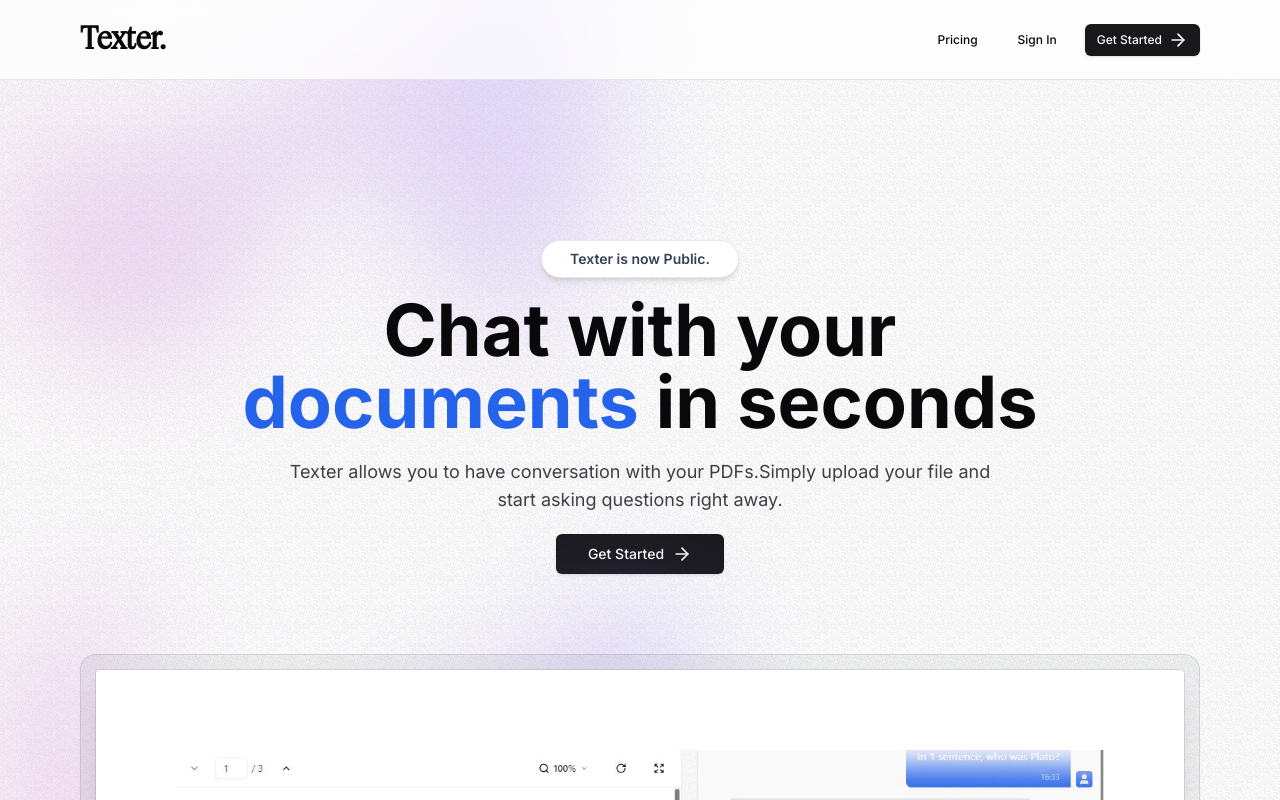
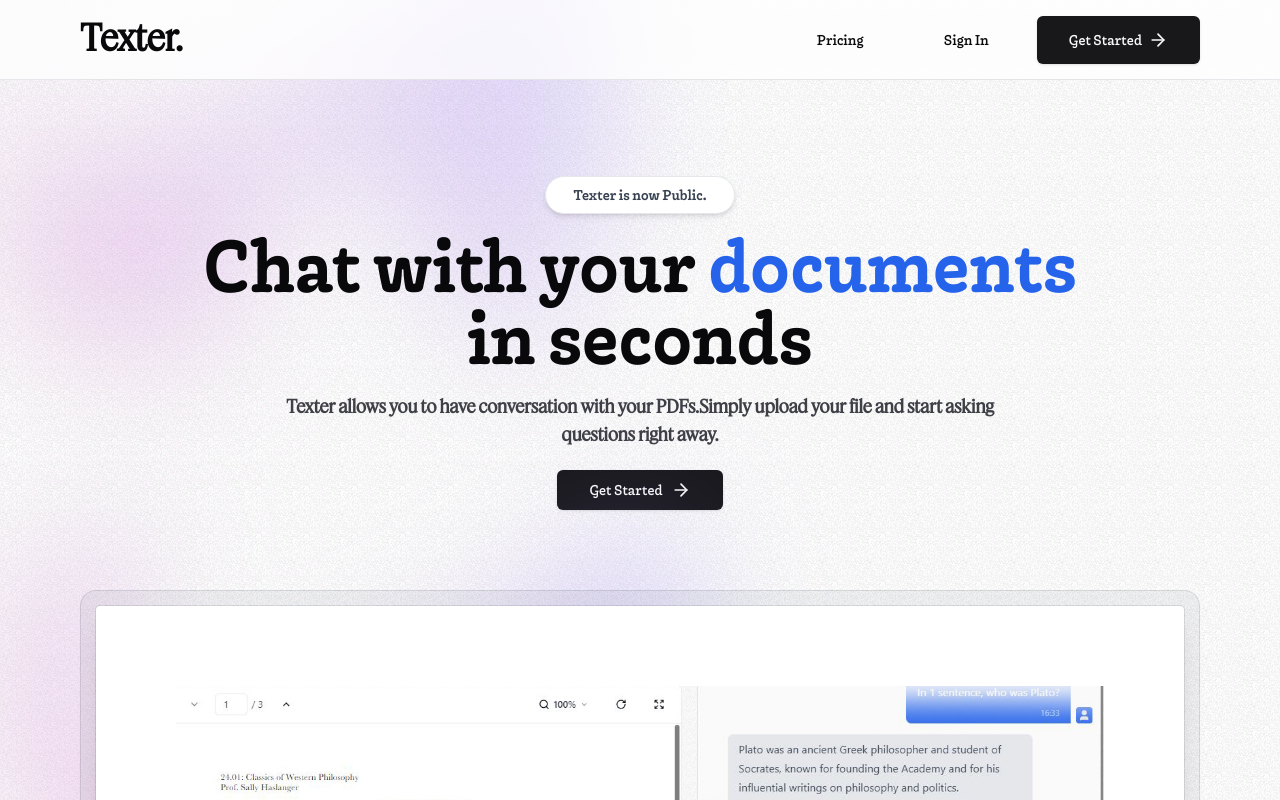
Before and after one commit to mangat-ram/texter, a Next.js app: page / in a window 1280 px wide. Shown: the top 800 px of the page. Built offline with nearby package versions, Linux system fonts and the light colour scheme.

Commit message:
Added TRPC.

```diff
--- /dev/null
+++ b/src/app/auth-callback/page.tsx
@@ -0,0 +1,17 @@
+import { useRouter, useSearchParams } from "next/navigation"
+import React from "react"
+
+const Page = () => {
+
+  const router = useRouter();
+  const searchParams = useSearchParams();
+  const origin = searchParams.get('origin')
+
+
+
+  return (
+    <div>Page</div>
+  )
+}
+
+export default Page
--- a/src/app/dashboard/page.tsx
+++ b/src/app/dashboard/page.tsx
@@ -1,4 +1,6 @@
+
 import { getKindeServerSession } from '@kinde-oss/kinde-auth-nextjs/server'
+import { redirect } from 'next/navigation';
 import React from 'react'
 
 const Page = () => {
@@ -6,8 +8,9 @@
   const { getUser } = getKindeServerSession();
   const user = getUser();
 
+  if(!user || !user.id) redirect('/auth-callback?origin=dashboard')
   return (
-    <div>{user.email}</div>
+    <div>{userOne.catch}</div>
   )
 }
 
--- a/src/app/page.tsx
+++ b/src/app/page.tsx
@@ -7,21 +7,21 @@
 export default function Home() {
   return (
     <>
-      <MaxWidthWrapper className="mb-12 mt-28 sm:mt-40 flex flex-col items-center justify-center text-center">
+      <MaxWidthWrapper className="font-chubbo mb-12 mt-28 sm:mt-40 flex flex-col items-center justify-center text-center">
         <div
-          className="mx-auto mb-4 flex max-w-fit items-center justify-center space-x-2 overflow-hidden rounded-full border border-gray-200 bg-white px-7 py-2 shadow-md backdrop-blur transition-all hover:border-gray-300 hover:bg-white/50"
+          className="mx-auto -mt-16 mb-4 flex max-w-fit items-center justify-center space-x-2 overflow-hidden rounded-full border border-gray-200 bg-white px-7 py-2 shadow-md backdrop-blur transition-all hover:border-gray-300 hover:bg-white/50"
         >
           <p className="text-sm font-semibold text-gray-700">
             Texter is now Public.
           </p>
         </div>
         <h1
-          className="max-w-4xl text-5xl font-bold md:text-6xl lg:text-7xl"
+          className="max-w-4xl text-5xl font-bold md:text-6xl lg:text-7xl font-chubbo"
         >
           Chat with your <span className="text-blue-600">documents</span> in seconds
         </h1>
         <p
-          className="mt-5 max-w-prose text-zinc-700 sm:text-lg"
+          className="mt-5 max-w-prose text-zinc-700 sm:text-lg font-featureDeck font-bold"
         >
           Texter allows you to have conversation with your PDFs.Simply upload your file and start asking questions right away.
         </p>
--- a/src/components/NavBar.tsx
+++ b/src/components/NavBar.tsx
@@ -14,31 +14,31 @@
         <div
           className="flex h-20 items-center justify-between border-b border-zinc-200"
         >
-          <Link href="/" className="flex z-40 font-bold font-featureDeck text-3xl">
+          <Link href="/" className="flex z-40 font-bold font-featureDeck text-4xl">
             <span>Texter.</span>
           </Link>
 
           {/*Todo Add Mobile navbar*/}
-          <div className="hidden items-center space-x-4 sm:flex">
+          <div className="hidden items-center space-x-4 sm:flex font-chubbo font-bold">
             <>
               <Link href="/pricing"
               className={buttonVariants({
                 variant:"ghost",
-                size:"sm"
+                size:"xl"
               })}>
                 Pricing
               </Link>
               <LoginLink
                 className={buttonVariants({
                 variant:"ghost",
-                size:"sm",
+                size:"xl",
               })}
               >
                 Sign In
               </LoginLink>
               <RegisterLink
                 className={buttonVariants({
-                size:"sm"
+                size:"xl"
               })}
               >
                 Get Started<ArrowRight className='ml-1.5 h-5 w-5' />
--- a/src/components/ui/button.tsx
+++ b/src/components/ui/button.tsx
@@ -24,6 +24,7 @@
         default: "h-9 px-4 py-2",
         sm: "h-8 rounded-md px-3 text-xs",
         lg: "h-10 rounded-md px-8",
+        xl: "h-12 rounded-md px-8 text-[1.2rem]",
         icon: "h-9 w-9",
       },
     },
```
Also changed, not shown: package.json (+7 -1 lines), src/components/Providers.tsx (added), 1 other file (tests, documents, lock files or other folders).
